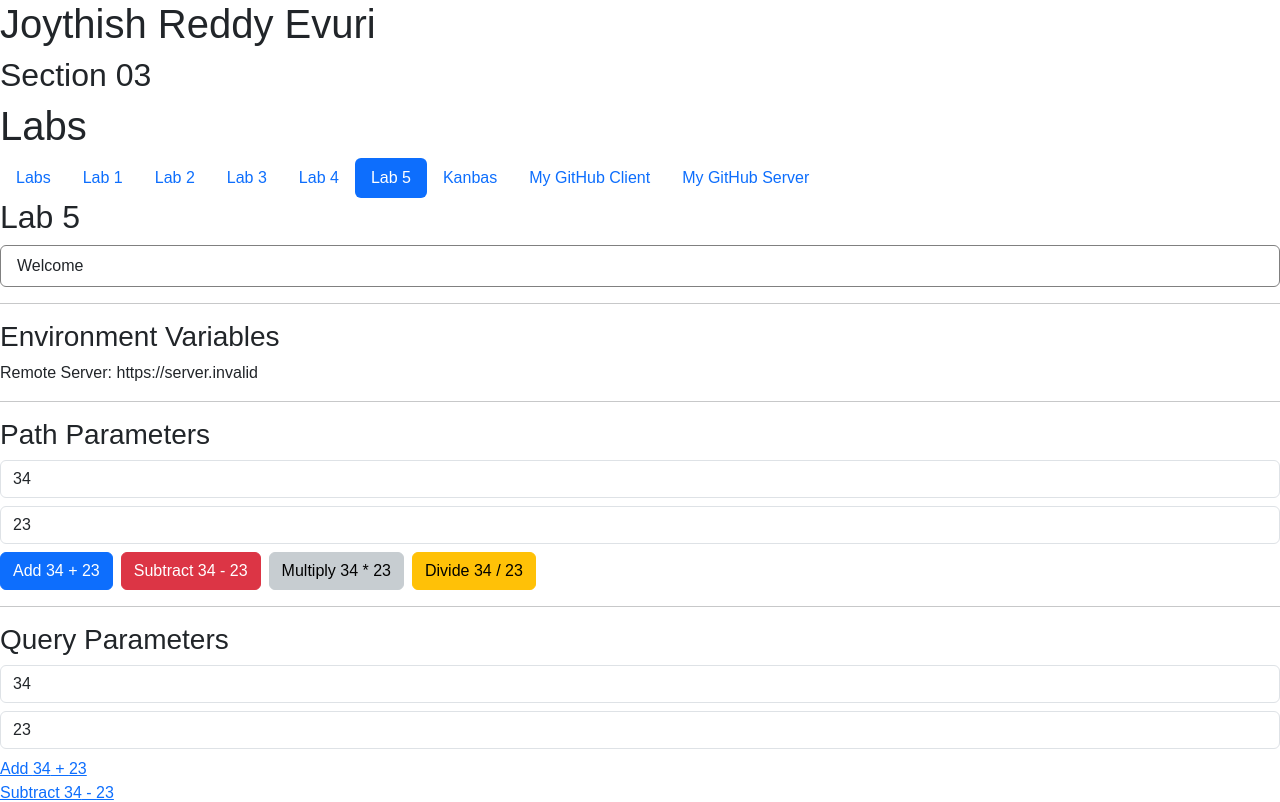
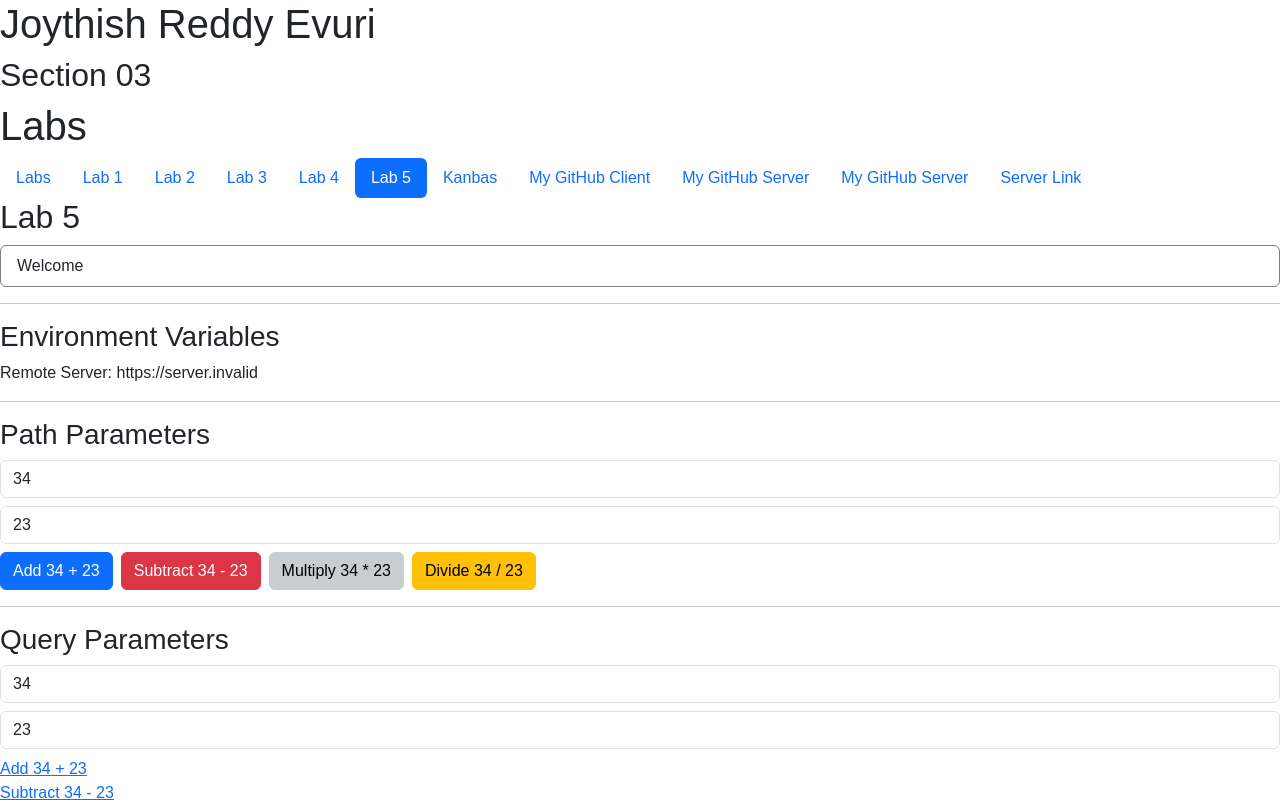
Before and after one commit to joythishreddye/kanbas-react-web-app, a React (Create React App) app: page /#/Labs/Lab5 in a window 1280 px wide. Shown: the top 802 px of the page. Built offline with nearby package versions, Linux system fonts and the light colour scheme; no server answers.

Commit message:
add server link

```diff
--- a/src/Labs/TOC.tsx
+++ b/src/Labs/TOC.tsx
@@ -56,6 +56,18 @@
                     My GitHub Server
                 </a>
             </li>
+            <li className="nav-item">
+                <a id="wd-k" href="https://github.com/joythishreddye/kanbas-node-server-app"
+                   className="nav-link">
+                    My GitHub Server
+                </a>
+            </li>
+            <li className="nav-item">
+                <a id="wd-k" href="https://kanbas-node-server-app-8ztr.onrender.com"
+                   className="nav-link">
+                    Server Link
+                </a>
+            </li>
         </ul>
     );
 }
```
